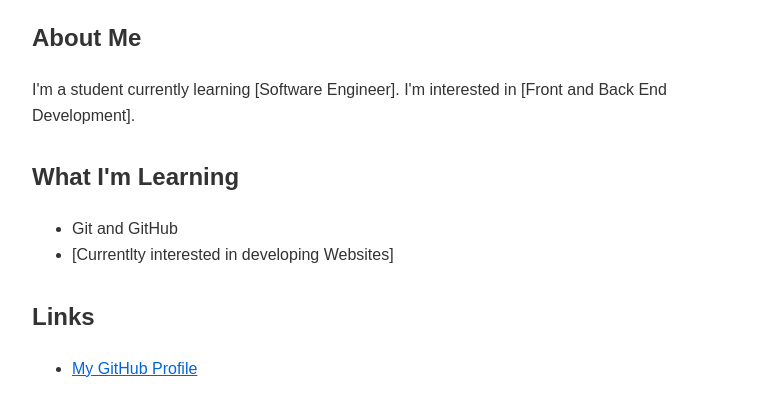
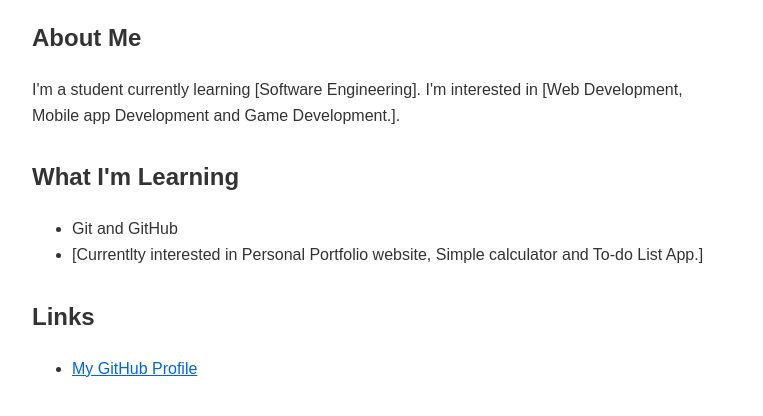
Before and after one commit to KenFrazier/kenfrazier.github.io, a plain HTML site: page index.html in a window 1280 px wide. Shown: the part 116-532 px from the top of the page, without its empty margins (258-1021 px from the left). Drawn offline with Linux system fonts and the light colour scheme.

Commit message:
Update index.html

```diff
--- a/index.html
+++ b/index.html
@@ -30,15 +30,15 @@
 
     <div class="section">
         <h2>About Me</h2>
-        <p>I'm a student currently learning [Software Engineer].
-           I'm interested in [Front and Back End Development].</p>
+        <p>I'm a student currently learning [Software Engineering].
+           I'm interested in [Web Development, Mobile app Development and Game Development.].</p>
     </div>
 
     <div class="section">
         <h2>What I'm Learning</h2>
         <ul>
             <li>Git and GitHub</li>
-            <li>[Currentlty interested in developing Websites]</li>
+            <li>[Currentlty interested in Personal Portfolio website, Simple calculator and To-do List App.]</li>
         </ul>
     </div>
 
```
